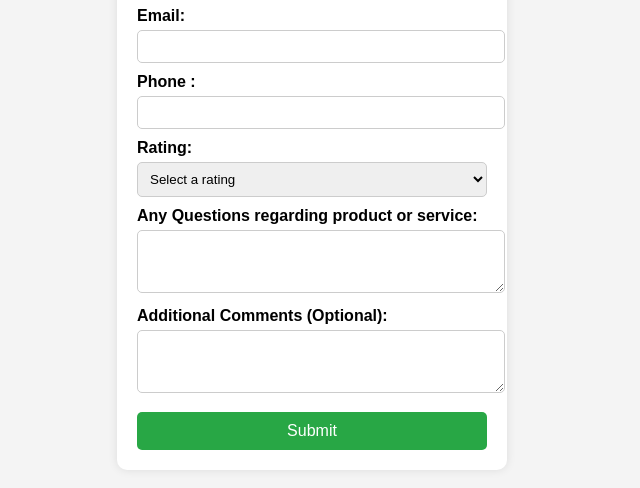
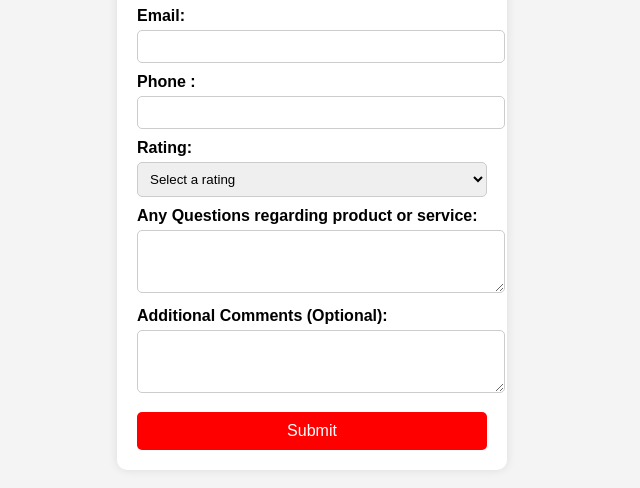
Before and after one commit to sudhamshukb/FEWD, a plain HTML site: page feedback.html in a window 1280 px wide. Shown: the part 246-734 px from the top of the page, without its empty margins (328-968 px from the left). Drawn offline with Linux system fonts and the light colour scheme.

Commit message:
Update feedback.html

```diff
--- a/feedback.html
+++ b/feedback.html
@@ -39,7 +39,7 @@
         button {
             width: 100%;
             padding: 10px;
-            background: #28a745;
+            background: #ff0000;
             color: white;
             border: none;
             border-radius: 5px;
```
